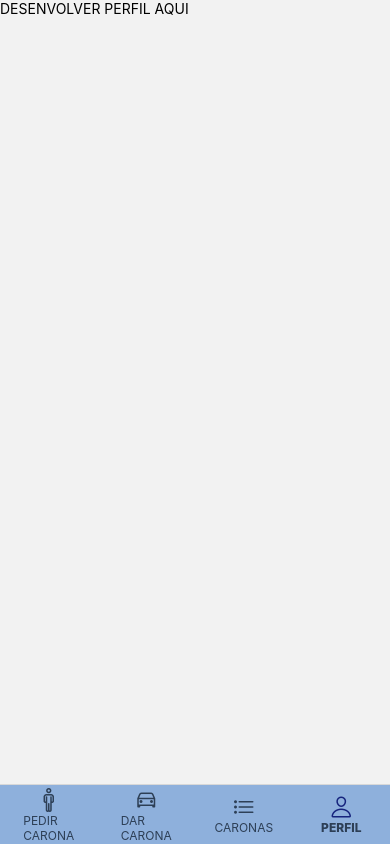
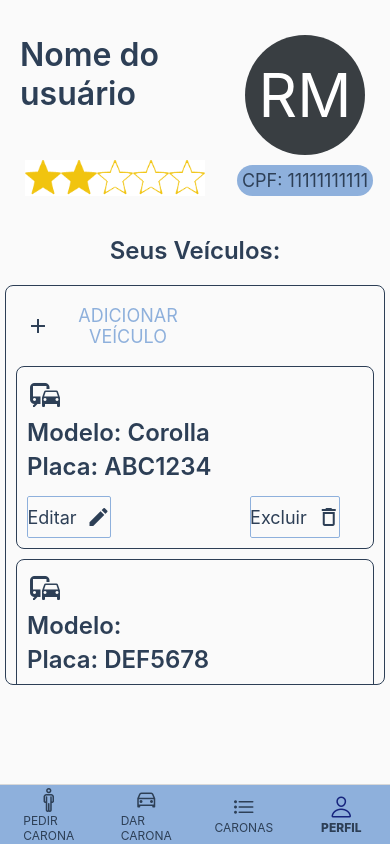
Before and after one commit to thalespinto/eng-software-2, a React Native app in the folder my-app/: screen /Profile in a window 390 px wide. Built offline with nearby package versions, Linux system fonts and the light colour scheme.

Commit message:
feature: página de perfil sem interação com api

```diff
--- /dev/null
+++ b/my-app/screens/Profile/components/AddCardDialog/index.tsx
@@ -0,0 +1,32 @@
+import { Button, Dialog, useTheme, Input } from "@rneui/themed";
+import { ICar } from "../../../../interfaces/ICar";
+import { View } from "react-native";
+import Text from "../../../../components/Text";
+
+interface IAddCarDialog {
+  isVisible: boolean;
+  onBackdropPress: () => void;
+}
+
+const AddCarDialog = ({ isVisible, onBackdropPress }: IAddCarDialog) => {
+  const { theme } = useTheme();
+
+  return (
+    <Dialog isVisible={isVisible} onBackdropPress={onBackdropPress}>
+      <Text variant="Subtitle" style={{ textAlign: "center" }}>
+        Insira os dados do veículo
+      </Text>
+      <View style={{ marginTop: 20 }}>
+        <Input label="Modelo" />
+        <Input label="Placa" />
+        <Button onPress={onBackdropPress} color="secondary" uppercase>
+          <Text variant="Action" style={{ color: theme.colors.white }}>
+            Confirmar
+          </Text>
+        </Button>
+      </View>
+    </Dialog>
+  );
+};
+
+export default AddCarDialog;
--- /dev/null
+++ b/my-app/screens/Profile/components/CarCard/index.tsx
@@ -0,0 +1,83 @@
+import { Button, Icon, useTheme } from "@rneui/themed";
+import { View } from "react-native";
+import Text from "../../../../components/Text";
+import { ICar } from "../../../../interfaces/ICar";
+import { useState } from "react";
+import DeleteCarDialog from "../DeleteCarDialog";
+import EditCarDialog from "../EditCarDialog";
+
+const CarCard = ({ car }: { car: ICar }) => {
+  const { theme } = useTheme();
+
+  const [openDeleteCarDialog, setopenDeleteCarDialog] = useState(false);
+  const [openEditCarDialog, setOpenEditCarDialog] = useState(false);
+
+  const toggleDeleteCarDialog = () => {
+    setopenDeleteCarDialog(!openDeleteCarDialog);
+  };
+
+  const toggleEditCarDialog = () => {
+    setOpenEditCarDialog(!openEditCarDialog);
+  };
+
+  return (
+    <View
+      style={{
+        width: "100%",
+        borderRadius: 8,
+        borderWidth: 1,
+        borderColor: theme.colors.black,
+        display: "flex",
+        flexDirection: "column",
+        alignItems: "flex-start",
+        padding: 10,
+        gap: 5,
+        marginTop: 10,
+      }}
+    >
+      <Icon name="commute" size={36} />
+      <Text variant="Subtitle">Modelo: {car.modelo}</Text>
+      <Text variant="Subtitle">Placa: {car.placa}</Text>
+      <View
+        style={{
+          display: "flex",
+          flexDirection: "row",
+          width: "100%",
+          justifyContent: "space-between",
+          marginTop: 10,
+        }}
+      >
+        <Button
+          buttonStyle={{ width: "80%", gap: 10 }}
+          type="outline"
+          iconRight
+          icon={<Icon name="edit" />}
+          onPress={toggleEditCarDialog}
+        >
+          <Text>Editar</Text>
+        </Button>
+        <Button
+          buttonStyle={{ width: "80%", gap: 10 }}
+          type="outline"
+          iconRight
+          icon={<Icon name="delete-outline" />}
+          onPress={toggleDeleteCarDialog}
+        >
+          <Text>Excluir</Text>
+        </Button>
+      </View>
+      <DeleteCarDialog
+        car={car}
+        isVisible={openDeleteCarDialog}
+        onBackdropPress={toggleDeleteCarDialog}
+      />
+      <EditCarDialog
+        car={car}
+        isVisible={openEditCarDialog}
+        onBackdropPress={toggleEditCarDialog}
+      />
+    </View>
+  );
+};
+
+export default CarCard;
--- /dev/null
+++ b/my-app/screens/Profile/components/DeleteCarDialog/index.tsx
@@ -0,0 +1,34 @@
+import { Button, Dialog, useTheme } from "@rneui/themed";
+import { ICar } from "../../../../interfaces/ICar";
+import { View } from "react-native";
+import Text from "../../../../components/Text";
+
+interface IDeleteCarDialog {
+  car: ICar;
+  isVisible: boolean;
+  onBackdropPress: () => void;
+}
+
+const DeleteCarDialog = ({
+  car,
+  isVisible,
+  onBackdropPress,
+}: IDeleteCarDialog) => {
+  const { theme } = useTheme();
+
+  return (
+    <Dialog isVisible={isVisible} onBackdropPress={onBackdropPress}>
+      <Text variant="Subtitle">Deseja mesmo excluir este veículo?</Text>
+      <View style={{ display: "flex", flexDirection: "row", marginTop: 20 }}>
+        <Button onPress={onBackdropPress} buttonStyle={{ width: "80%" }} color="warning">
+          Voltar
+        </Button>
+        <Button buttonStyle={{ width: "80%" }} type="outline">
+          Excluir
+        </Button>
+      </View>
+    </Dialog>
+  );
+};
+
+export default DeleteCarDialog;
--- /dev/null
+++ b/my-app/screens/Profile/components/EditCarDialog/index.tsx
@@ -0,0 +1,31 @@
+import { Button, Dialog, useTheme, Input } from "@rneui/themed";
+import { ICar } from "../../../../interfaces/ICar";
+import { View } from "react-native";
+import Text from "../../../../components/Text";
+
+interface IEditCarDialog {
+  car: ICar;
+  isVisible: boolean;
+  onBackdropPress: () => void;
+}
+
+const EditCarDialog = ({ car, isVisible, onBackdropPress }: IEditCarDialog) => {
+  const { theme } = useTheme();
+
+  return (
+    <Dialog isVisible={isVisible} onBackdropPress={onBackdropPress}>
+      <Text variant="Subtitle" style={{ textAlign: "center" }}>
+        Edite o veículo
+      </Text>
+      <View style={{ marginTop: 20 }}>
+        <Input label="Modelo" defaultValue={car.modelo} />
+        <Input label="Placa" defaultValue={car.placa} />
+        <Button onPress={onBackdropPress} color="secondary" uppercase>
+          <Text variant="Action" style={{color: theme.colors.white}}>Confirmar</Text>
+        </Button>
+      </View>
+    </Dialog>
+  );
+};
+
+export default EditCarDialog;
--- a/my-app/screens/Profile/index.tsx
+++ b/my-app/screens/Profile/index.tsx
@@ -1,13 +1,118 @@
-import { Text, View } from "react-native";
+import { ScrollView, View } from "react-native";
+import { StyleSheet } from "react-native";
+import PageContainer from "../../components/PageContainer";
+import Text from "../../components/Text";
+import { Avatar, Button, useTheme, Icon } from "@rneui/themed";
+import { Rating } from "react-native-ratings";
+import CarCard from "./components/CarCard";
+import { veiculos } from "../../mock/cars";
+import { useState } from "react";
+import AddCarDialog from "./components/AddCardDialog";
 
 const Profile = () => {
+  const { theme } = useTheme();
+
+  const [openAddCarDialog, setOpenAddCarDialog] = useState(false);
+
+  const toggleAddCarDialog = () => {
+    setOpenAddCarDialog(!openAddCarDialog);
+  };
+
   return (
-    <>
-      <View>
-        <Text>DESENVOLVER PERFIL AQUI</Text>
+    <PageContainer>
+      <View style={styles.profileHeader}>
+        <View
+          style={{
+            width: "50%",
+            display: "flex",
+            flexDirection: "column",
+            justifyContent: "space-between",
+          }}
+        >
+          <Text variant="Title">Nome do usuário</Text>
+          <Rating imageSize={36} readonly startingValue={2} />
+        </View>
+        <View
+          style={{
+            width: "50%",
+            display: "flex",
+            flexDirection: "column",
+            justifyContent: "center",
+            alignItems: "center",
+            gap: 10,
+          }}
+        >
+          <Avatar
+            size={120}
+            rounded
+            title="RM"
+            containerStyle={{
+              backgroundColor: theme.colors.grey0,
+            }}
+          />
+          <Text
+            style={{
+              backgroundColor: theme.colors.primary,
+              padding: 5,
+              borderRadius: 18,
+            }}
+          >
+            CPF: 11111111111
+          </Text>
+        </View>
       </View>
-    </>
+      <View style={styles.carsListContainer}>
+        <Text variant="Subtitle">Seus Veículos:</Text>
+        <ScrollView
+          style={{
+            width: "100%",
+            height: 400,
+            borderColor: theme.colors.black,
+            borderWidth: 1,
+            borderRadius: 8,
+            padding: 10,
+          }}
+        >
+          <Button
+            type="clear"
+            style={{ width: 120 }}
+            icon={<Icon name="add" />}
+            uppercase
+            buttonStyle={{ width: 200 }}
+            onPress={toggleAddCarDialog}
+          >
+            Adicionar Veículo
+          </Button>
+          {veiculos.map((veiculo) => (
+            <CarCard key={veiculo.id} car={veiculo} />
+          ))}
+        </ScrollView>
+      </View>
+      <AddCarDialog
+        isVisible={openAddCarDialog}
+        onBackdropPress={toggleAddCarDialog}
+      />
+    </PageContainer>
   );
 };
 
 export default Profile;
+
+const styles = StyleSheet.create({
+  profileHeader: {
+    width: "100%",
+    display: "flex",
+    flexDirection: "row",
+    justifyContent: "space-between",
+    marginTop: 30,
+    marginLeft: 15,
+    marginRight: 15,
+  },
+  carsListContainer: {
+    marginTop: 40,
+    display: "flex",
+    flexDirection: "column",
+    alignItems: "center",
+    gap: 20,
+  },
+});
```
